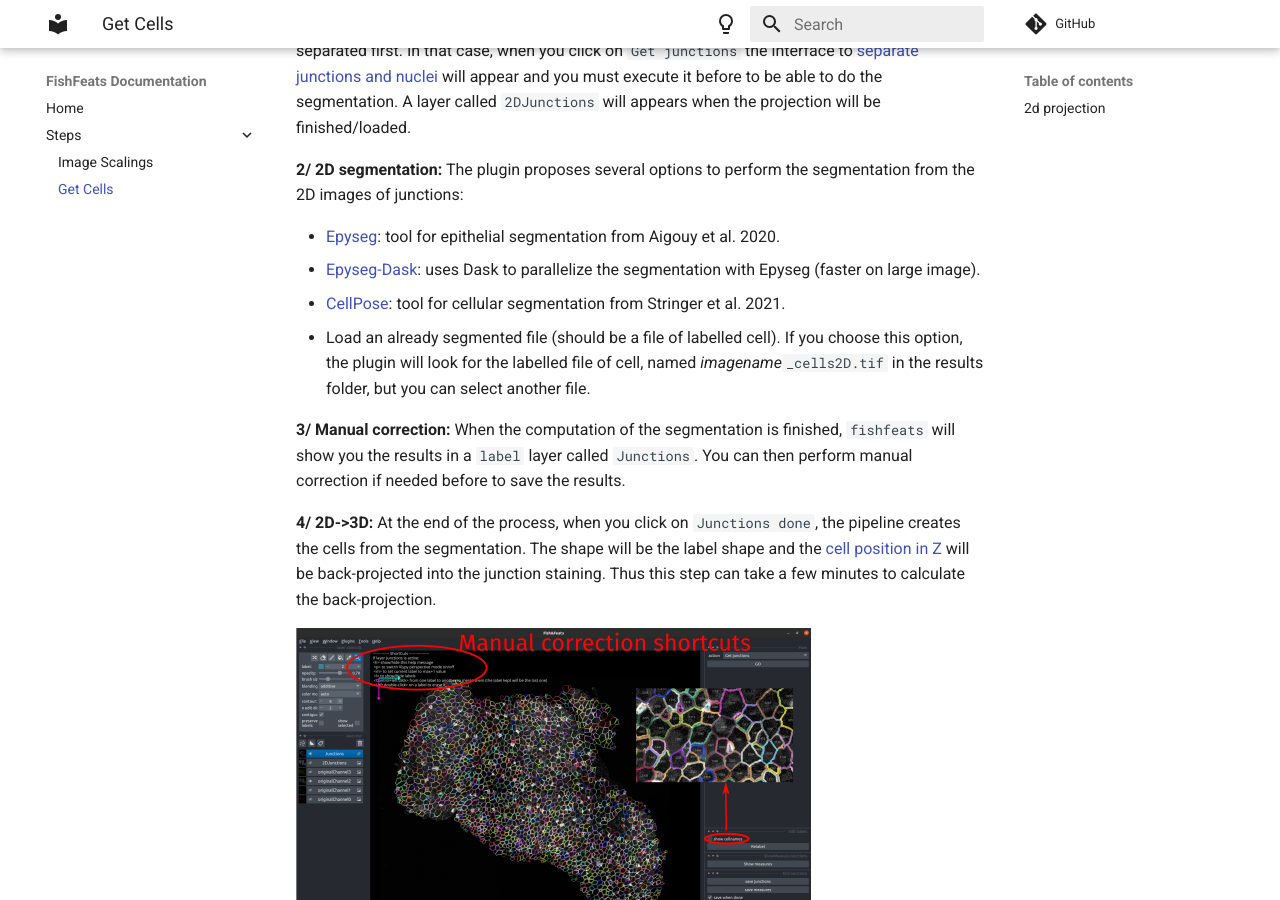
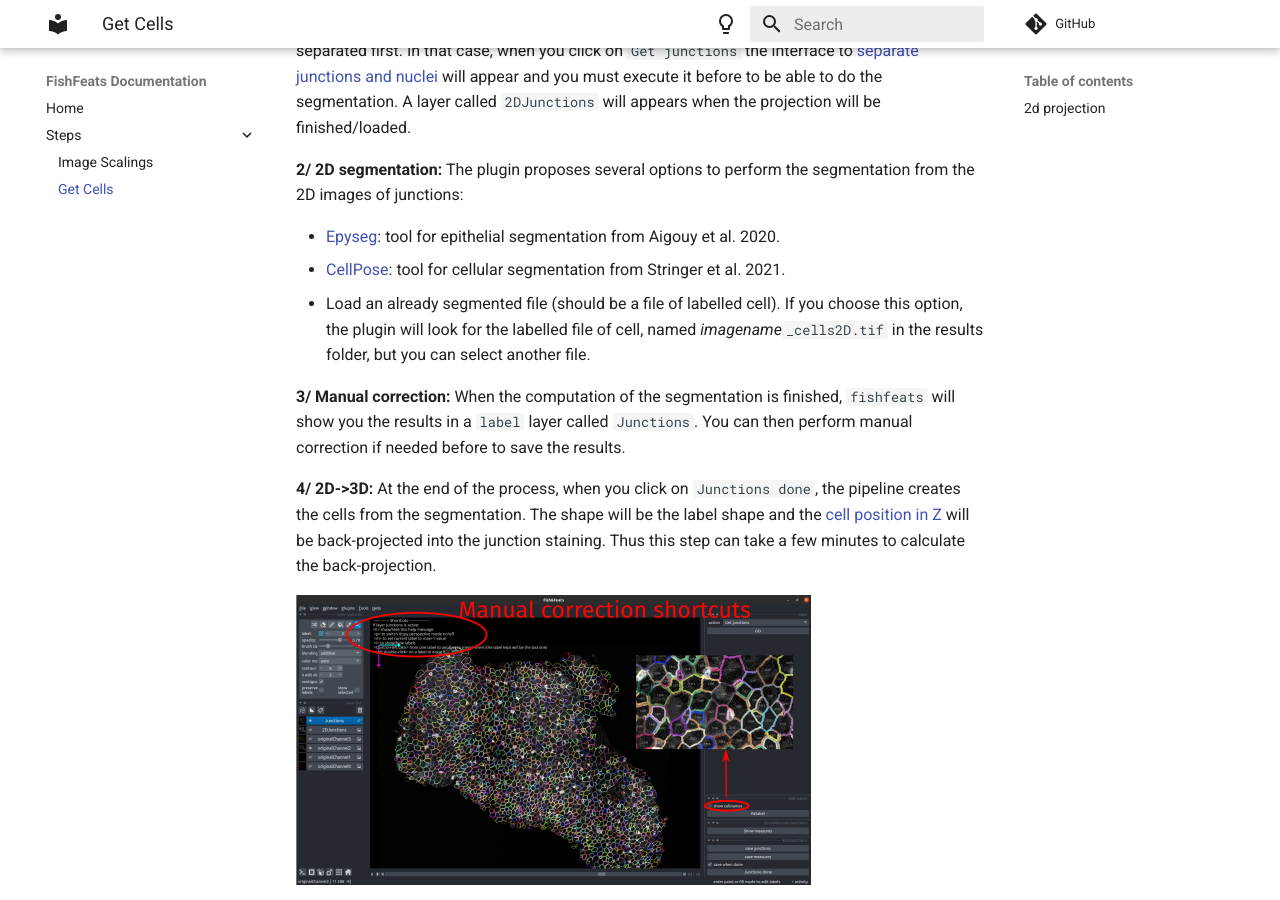
Before and after one commit to gletort/FishFeats, an MkDocs documentation site: the page built from docs/Get-cells.md, in a window 1280 px wide and 900 px high, scrolled down 359 px. Built offline with MkDocs 1.6.1 and Material for MkDocs 9.7.7, drawn with Linux system fonts in a browser that asks for light colours; comment, search, counter and statistics services are not loaded.

Commit message:
remove epydask option

```diff
--- a/docs/Get-cells.md
+++ b/docs/Get-cells.md
@@ -12,7 +12,6 @@ Nb: in previous version of FishFeats, this step is called `Get junctions` in the
 **2/ 2D segmentation:** The plugin proposes several options to perform the segmentation from the 2D images of junctions:
 
 * [Epyseg](https://github.com/baigouy/EPySeg): tool for epithelial segmentation from Aigouy et al. 2020.
-* [Epyseg-Dask](#epyseg-dask): uses Dask to parallelize the segmentation with Epyseg (faster on large image).
 * [CellPose](https://www.cellpose.org/): tool for cellular segmentation from Stringer et al. 2021.
 * Load an already segmented file (should be a file of labelled cell). If you choose this option, the plugin will look for the labelled file of cell, named _imagename_`_cells2D.tif` in the results folder, but you can select another file.
 
```
